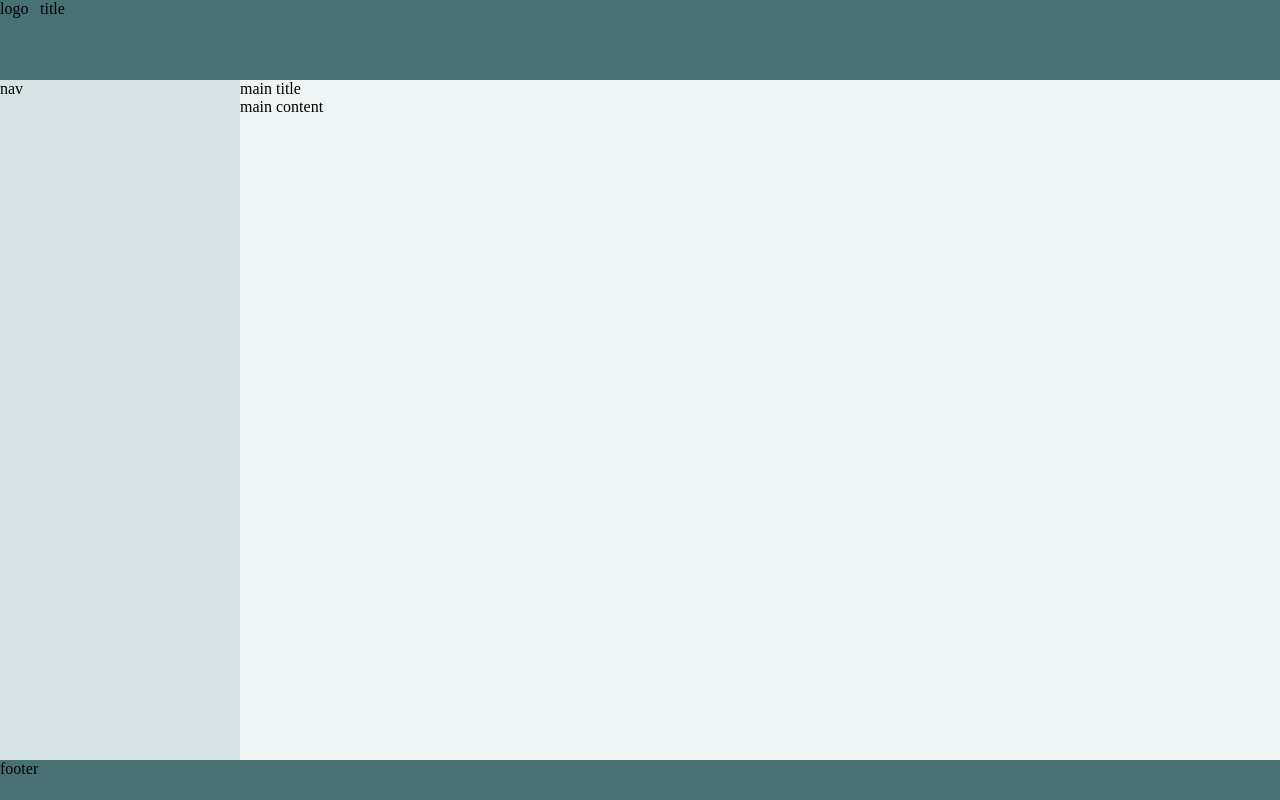
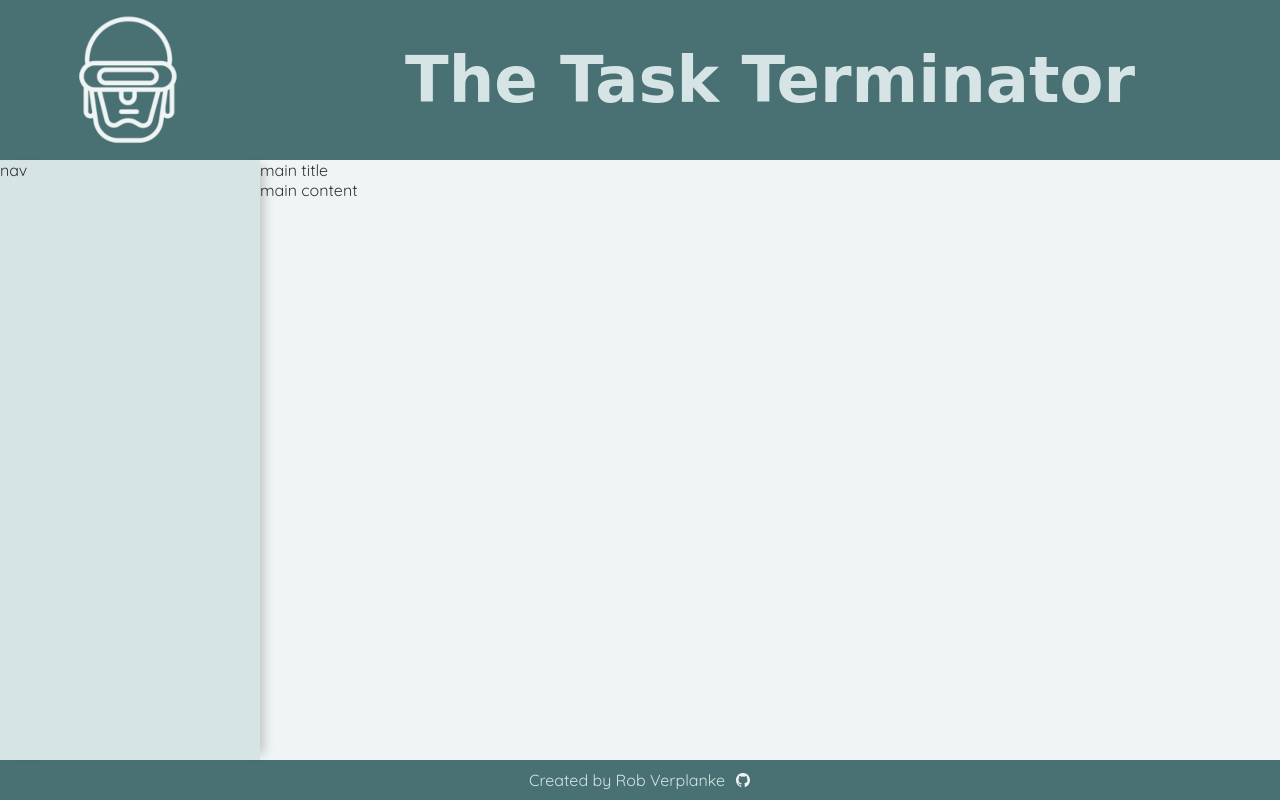
Before and after one commit to RobVerplanke/To-do-list-v2, a website: page dist/index.html in a window 1280 px wide. Drawn offline with nearby package versions, Linux system fonts and the light colour scheme; a web font is replaced by a local one.

Commit message:
add text styles, logo, resize divs

```diff
--- a/dist/index.html
+++ b/dist/index.html
@@ -6,12 +6,16 @@
     <meta name="viewport" content="width=device-width, initial-scale=1.0">
     <link rel="stylesheet" href="style.css">
     <script src="main.js" defer></script>
+    <script type="module" src="https://unpkg.com/ionicons@7.1.0/dist/ionicons/ionicons.esm.js"></script>
+    <script nomodule src="https://unpkg.com/ionicons@7.1.0/dist/ionicons/ionicons.js"></script>
     <title>The Task Terminator</title>
 </head>
 <body>
     <header id="header">
-        <div id="header-logo">logo</div>
-        <div id="header-title">title</div>
+        <div id="header-logo">
+            <img src="./img/logo.png" alt="The Task Terminator logo">
+        </div>
+        <div id="header-title"><h1>The Task Terminator</h1></div>
     </header>
 
     <div id="content-container">
@@ -22,6 +26,11 @@
         </main>
     </div>
 
-    <footer id="footer">footer</footer>
+    <footer id="footer">
+        <p>Created by Rob Verplanke</p>
+        <a href="https://github.com/RobVerplanke" target="_blank">
+            <ion-icon name="logo-github"></ion-icon>
+        </a>
+    </footer>
 </body>
 </html>
--- a/dist/style.css
+++ b/dist/style.css
@@ -1,16 +1,20 @@
+@import url('https://fonts.googleapis.com/css2?family=Gugi&display=swap');
+@import url('https://fonts.googleapis.com/css2?family=Quicksand:wght@400;700&display=swap');
+
 /* Custom properties */
 
 :root{
 --header-backgroundcolor: #497174;
---header-height: 80px;
+--header-height: 160px;
 
---content-container-height: 100%;
 --main-backgroundcolor: #EFF5F5;
 --nav-backgroundcolor: #D6E4E5;
---nav-width: 240px;
+--nav-width: 260px;
 
 --footer-backgroundcolor: #497174;
 --footer-height: 40px;
+
+--text-color: #333;
 
 }
 
@@ -29,25 +33,42 @@ body{
     grid-template-rows: var(--header-height) auto var(--footer-height);
 }
 
+h1{
+    padding: 0;
+    margin: 0;
+    font-size: 4rem;
+}
+
 
 /* Layout */
 
 #header{
     display: grid;
-    grid-template-columns: 40px auto;
+    grid-template-columns: var(--nav-width) auto;
 
     background-color: var(--header-backgroundcolor);
+}
+
+#header-logo{
+    display: grid;
+    align-items: center;
+    justify-content: center;
 }
 
 #content-container{
     display: grid;
     grid-template-columns: var(--nav-width) auto;
+
+    font-family: 'Quicksand', sans-serif;
+    color: var(--text-color);
 }
 
 #nav{
     background-color: var(--nav-backgroundcolor);
     height: 100%;
 
+    z-index: 10;
+    box-shadow: 10px 0 10px -6px rgba(0, 0, 0, 0.2);
 }
 
 #main{
@@ -56,9 +77,29 @@ body{
 }
 
 #footer{
-    height: var(--footer-height);
     background-color: var(--footer-backgroundcolor);
+    color: var(--nav-backgroundcolor);
+    font-family: 'Quicksand', sans-serif;
+
+    display: flex;
+    justify-content: center;
+    align-items: center;
 }
 
 
 /* Elements */
+
+#header-title{
+    font-family: 'Gugi', cursive;
+    color: var(--nav-backgroundcolor);
+
+    display: flex;
+    justify-content: center;
+    align-items: center;
+}
+
+#footer a{
+    color: var(--main-backgroundcolor);
+    margin-left: 10px;
+    margin-top: 3px;
+}
```
Also changed, not shown: dist/img/logo.png (added).
